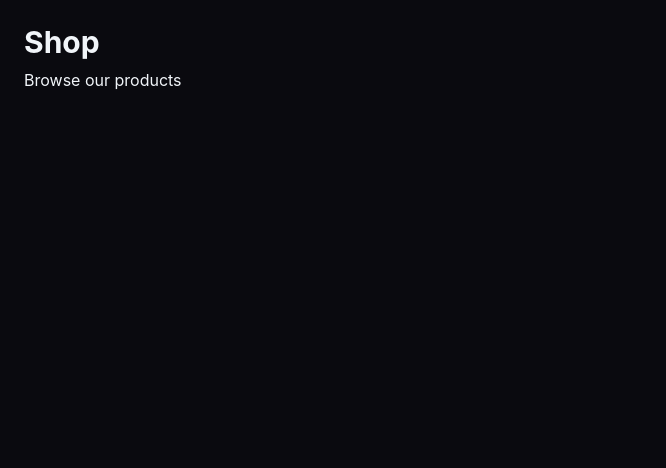
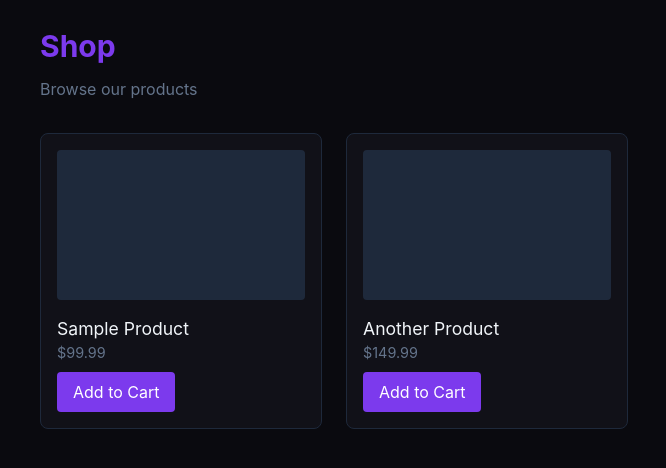
Before and after one commit to maneshwar-sharma07/infotact-project2, a React (Vite) app in the folder client/: page / in a window 1280 px wide. Shown: the top 468 px of the page, without its empty margins (0-666 px from the left). Built offline with nearby package versions, Linux system fonts and the light colour scheme.

Commit message:
feat: enhance ShopPage with product grid UI [Day 8]

```diff
--- a/client/src/pages/ShopPage.tsx
+++ b/client/src/pages/ShopPage.tsx
@@ -2,9 +2,31 @@ import React from 'react';
 
 const ShopPage: React.FC = () => {
   return (
-    <div className="min-h-screen bg-bg-primary p-6">
-      <h1 className="text-3xl font-bold text-accent-primary">Shop</h1>
-      <p className="text-text-muted mt-2">Browse our products</p>
+    <div style={{ minHeight: '100vh', backgroundColor: '#0A0A0F', padding: '1.5rem' }}>
+      <div style={{ maxWidth: '1200px', margin: '0 auto' }}>
+        <h1 style={{ fontSize: '1.875rem', fontWeight: 'bold', color: '#7C3AED' }}>Shop</h1>
+        <p style={{ color: '#64748B', marginTop: '0.5rem' }}>Browse our products</p>
+
+        <div style={{ marginTop: '2rem', display: 'grid', gridTemplateColumns: 'repeat(auto-fill, minmax(250px, 1fr))', gap: '1.5rem' }}>
+          {/* Product cards will go here */}
+          <div style={{ backgroundColor: '#111118', padding: '1rem', borderRadius: '8px', border: '1px solid #1E293B' }}>
+            <div style={{ height: '150px', backgroundColor: '#1E293B', borderRadius: '4px', marginBottom: '1rem' }}></div>
+            <h3 style={{ color: '#F1F5F9', fontSize: '1.1rem' }}>Sample Product</h3>
+            <p style={{ color: '#64748B', fontSize: '0.9rem' }}>$99.99</p>
+            <button style={{ marginTop: '0.5rem', backgroundColor: '#7C3AED', color: 'white', padding: '0.5rem 1rem', borderRadius: '4px', border: 'none', cursor: 'pointer' }}>
+              Add to Cart
+            </button>
+          </div>
+          <div style={{ backgroundColor: '#111118', padding: '1rem', borderRadius: '8px', border: '1px solid #1E293B' }}>
+            <div style={{ height: '150px', backgroundColor: '#1E293B', borderRadius: '4px', marginBottom: '1rem' }}></div>
+            <h3 style={{ color: '#F1F5F9', fontSize: '1.1rem' }}>Another Product</h3>
+            <p style={{ color: '#64748B', fontSize: '0.9rem' }}>$149.99</p>
+            <button style={{ marginTop: '0.5rem', backgroundColor: '#7C3AED', color: 'white', padding: '0.5rem 1rem', borderRadius: '4px', border: 'none', cursor: 'pointer' }}>
+              Add to Cart
+            </button>
+          </div>
+        </div>
+      </div>
     </div>
   );
 };
```
